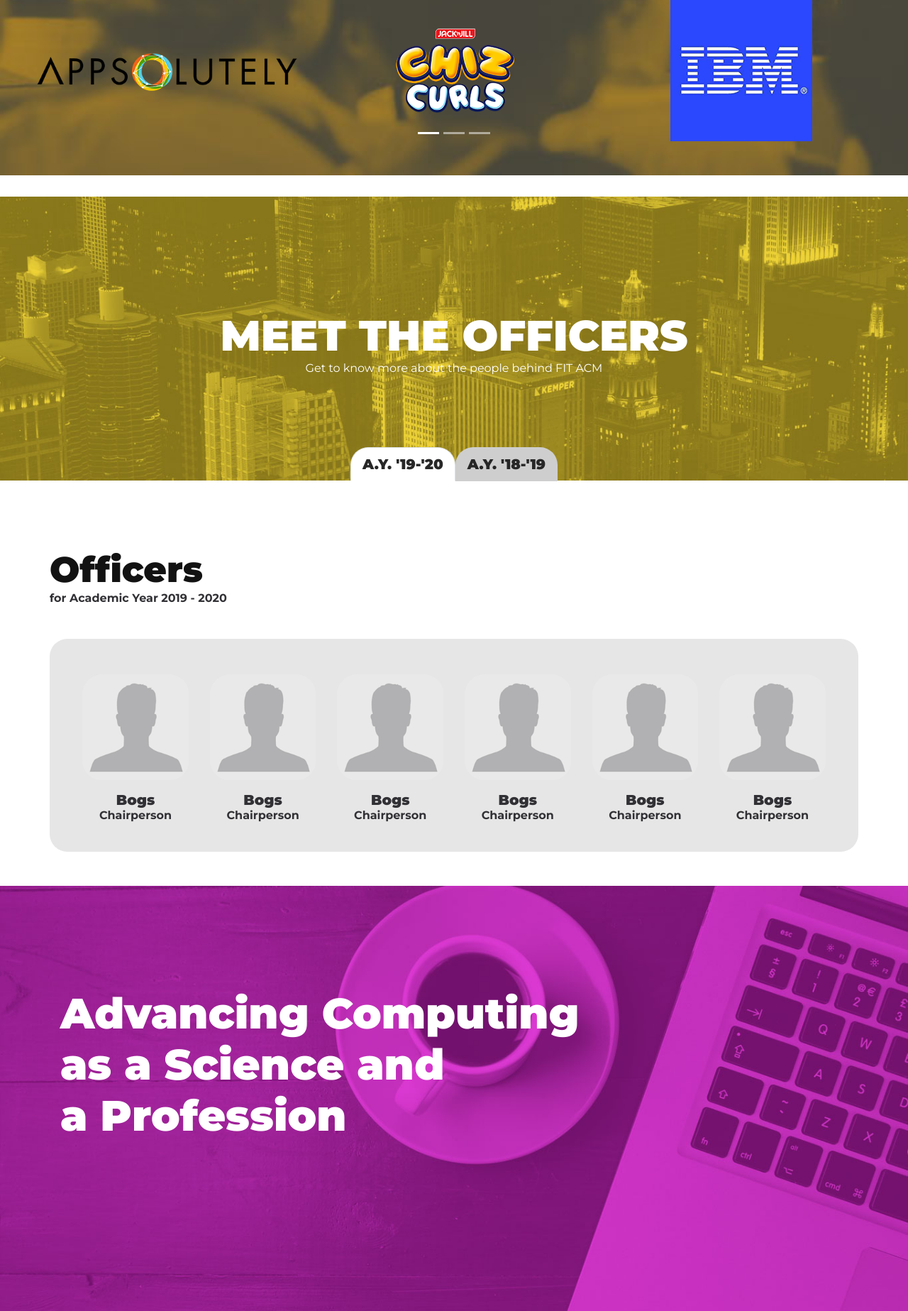
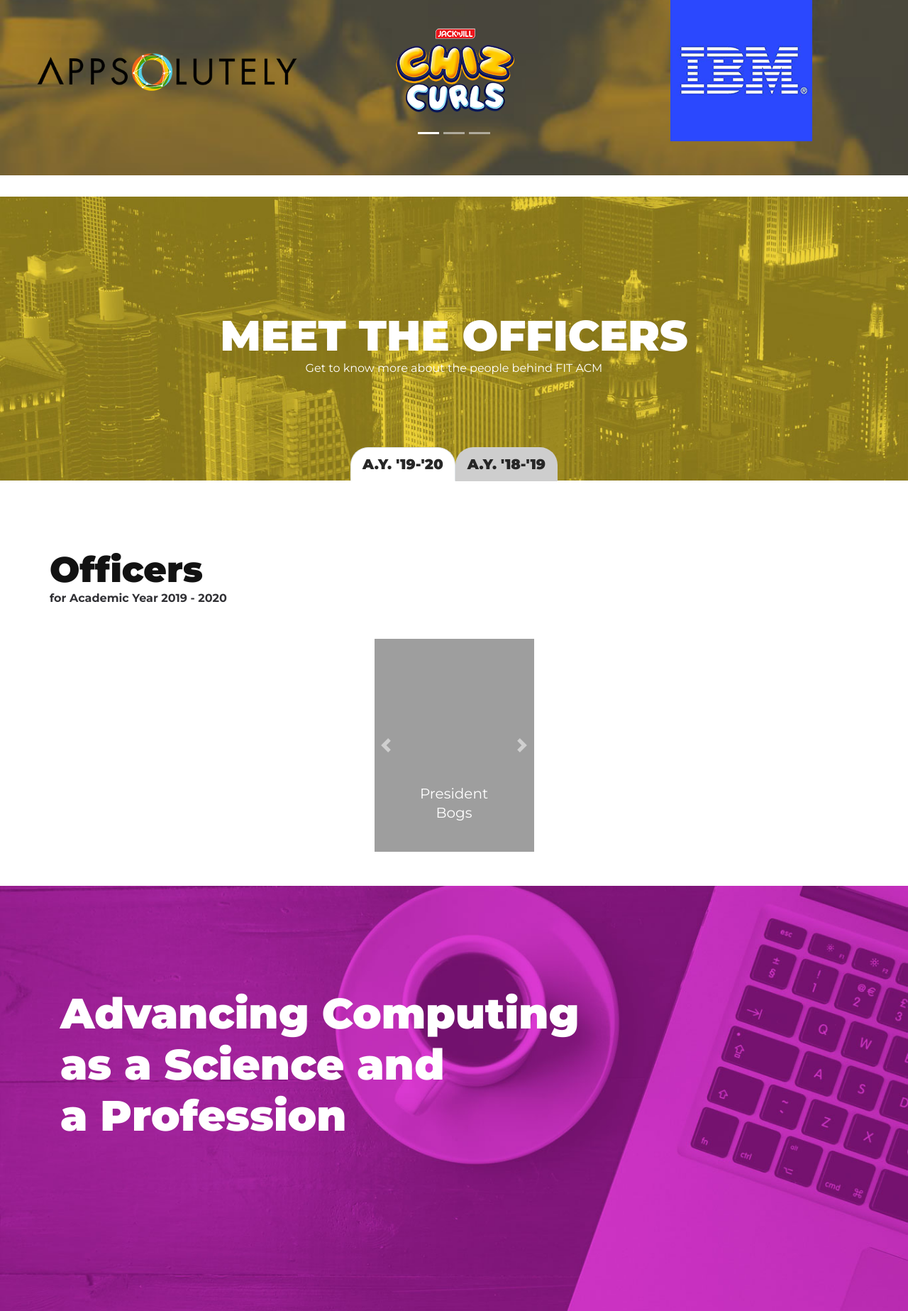
Before and after one commit to DauntlessDev/acm-tester, a PHP site: page / in a window 1280 px wide. Shown: the part 2471-4318 px from the top of the page at 71% size. Run offline with PHP 8.4, Linux system fonts and the light colour scheme; style sheets or scripts are compiled from the project's sources; some web fonts are replaced; grey boxes are pictures that could not be loaded.

Commit message:
Added Slideshow for Officers

```diff
--- a/page-officers.php
+++ b/page-officers.php
@@ -52,82 +52,86 @@
         <div class="row justify-content-start text-left">
             <h6>for Academic Year 2019 - 2020</h6> <!-- static year -->
         </div>
-            <div class="row justify-content-start text-left py-5">
+            <div class="row justify-content-center text-left py-5">
                 <div class="tab-content" id="myTabContent">
                     <div class="tab-pane fade show active" id="ay1920" role="tabpanel" aria-labelledby="ay1920-tab">
-                        <div class="side-scroll-officers">
-                            <div class="container">
-                                    <div class="row text-center">
-                                        <div class="col">
-                                            <img src="resources/img/icons/unknown.png" alt="" >
-                                            <h5 class="officer-name pt-3">Bogs</h5>
-                                            <h6>Chairperson</h6>
+
+                        <!-- Slideshows -->
+                        <div id="slideshowOfficers19-20" class="carousel slide" data-ride="carousel">
+                          <div class="carousel-inner">
+                            <div class="carousel-item active">
+                              <img src="https://placeimg.com/300/400/people/grayscale" class="d-block w-auto slidershow-officers" alt="...">
+                              <div class="carousel-caption d-none d-md-block">
+                                <h5>President</h5>
+                                <p>Bogs</p>
                               </div>
-                                        <div class="col">
-                                            <img src="resources/img/icons/unknown.png" alt="" >
-                                            <h5 class="officer-name pt-3">Bogs</h5>
-                                            <h6>Chairperson</h6>
                             </div>
-                                        <div class="col">
-                                            <img src="resources/img/icons/unknown.png" alt="" >
-                                            <h5 class="officer-name pt-3">Bogs</h5>
-                                            <h6>Chairperson</h6>
+                            <div class="carousel-item">
+                              <img src="https://placeimg.com/300/400/people/grayscale" class="d-block w-auto slidershow-officers" alt="...">
+                              <div class="carousel-caption d-none d-md-block">
+                                <h5>President</h5>
+                                <p>Bogs</p>
                               </div>
-                                        <div class="col">
-                                            <img src="resources/img/icons/unknown.png" alt="" >
-                                            <h5 class="officer-name pt-3">Bogs</h5>
-                                            <h6>Chairperson</h6>
                             </div>
-                                        <div class="col">
-                                            <img src="resources/img/icons/unknown.png" alt="" >
-                                            <h5 class="officer-name pt-3">Bogs</h5>
-                                            <h6>Chairperson</h6>
-                                        </div>
-                                        <div class="col">
-                                            <img src="resources/img/icons/unknown.png" alt="" >
-                                            <h5 class="officer-name pt-3">Bogs</h5>
-                                            <h6>Chairperson</h6>
+                            <div class="carousel-item">
+                              <img src="https://placeimg.com/300/400/people/grayscale" class="d-block w-auto slidershow-officers" alt="...">
+                              <div class="carousel-caption d-none d-md-block">
+                                <h5>President</h5>
+                                <p>Bogs</p>
                               </div>
                             </div>
                           </div>
+
+                          <a class="carousel-control-prev" href="#slideshowOfficers19-20" role="button" data-slide="prev">
+                            <span class="carousel-control-prev-icon" aria-hidden="true"></span>
+                            <span class="sr-only">Previous</span>
+                          </a>
+                          <a class="carousel-control-next" href="#slideshowOfficers19-20" role="button" data-slide="next">
+                            <span class="carousel-control-next-icon" aria-hidden="true"></span>
+                            <span class="sr-only">Next</span>
+                          </a>
+                      </div>
+                      <!-- ./Slideshows -->
+
+                    </div>
+                    <div class="tab-pane fade" id="ay1819" role="tabpanel" aria-labelledby="ay1819-tab">
+                      <div class="container">
+                        <!-- Slideshows -->
+                        <div id="slideshowOfficers18-19" class="carousel slide" data-ride="carousel">
+                          <div class="carousel-inner">
+                            <div class="carousel-item active">
+                              <img src="https://placeimg.com/300/400/people/grayscale" class="d-block w-auto slidershow-officers" alt="...">
+                              <div class="carousel-caption d-none d-md-block">
+                                <h5>President</h5>
+                                <p>Alain Vincent Mindana</p>
                               </div>
                             </div>
-                    <div class="tab-pane fade" id="ay1819" role="tabpanel" aria-labelledby="ay1819-tab">
-                        <div class="side-scroll-officers">
-                                <div class="container">
-                                    <div class="row text-center">
-                                        <div class="col">
-                                            <img src="resources/img/icons/unknown.png" alt="" >
-                                            <h5 class="officer-name pt-3">Alain Mindana</h5>
-                                            <h6>Chairperson</h6>
+                            <div class="carousel-item">
+                              <img src="https://placeimg.com/300/400/people/grayscale" class="d-block w-auto slidershow-officers" alt="...">
+                              <div class="carousel-caption d-none d-md-block">
+                                <h5>President</h5>
+                                <p>Alain Vincent Mindana</p>
                               </div>
-                                        <div class="col">
-                                            <img src="resources/img/icons/unknown.png" alt="" >
-                                            <h5 class="officer-name pt-3">Alain Mindana</h5>
-                                            <h6>Chairperson</h6>
                             </div>
-                                        <div class="col">
-                                            <img src="resources/img/icons/unknown.png" alt="" >
-                                            <h5 class="officer-name pt-3">Alain Mindana</h5>
-                                            <h6>Chairperson</h6>
-                                        </div>
-                                        <div class="col">
-                                            <img src="resources/img/icons/unknown.png" alt="" >
-                                            <h5 class="officer-name pt-3">Alain Mindana</h5>
-                                            <h6>Chairperson</h6>
-                                        </div>
-                                        <div class="col">
-                                            <img src="resources/img/icons/unknown.png" alt="" >
-                                            <h5 class="officer-name pt-3">Alain Mindana</h5>
-                                            <h6>Chairperson</h6>
-                                        </div>
-                                        <div class="col">
-                                            <img src="resources/img/icons/unknown.png" alt="" >
-                                            <h5 class="officer-name pt-3">Alain Mindana</h5>
-                                            <h6>Chairperson</h6>
+                            <div class="carousel-item">
+                              <img src="https://placeimg.com/300/400/people/grayscale" class="d-block w-auto slidershow-officers" alt="...">
+                              <div class="carousel-caption d-none d-md-block">
+                                <h5>President</h5>
+                                <p>Alain Vincent Mindana</p>
                               </div>
                             </div>
                           </div>
+
+                          <a class="carousel-control-prev" href="#slideshowOfficers18-19" role="button" data-slide="prev">
+                            <span class="carousel-control-prev-icon" aria-hidden="true"></span>
+                            <span class="sr-only">Previous</span>
+                          </a>
+                          <a class="carousel-control-next" href="#slideshowOfficers18-19" role="button" data-slide="next">
+                            <span class="carousel-control-next-icon" aria-hidden="true"></span>
+                            <span class="sr-only">Next</span>
+                          </a>
+                        </div>
+                        <!-- ./Slideshows -->
                       </div>
                     </div>
                     <!--div class="tab-pane fade" id="ay1617" role="tabpanel" aria-labelledby="ay1617-tab">1617</div>
--- a/resources/css/custom.css
+++ b/resources/css/custom.css
@@ -184,3 +184,8 @@
     -moz-box-shadow: 10px 10px 5px -9px rgba(0,0,0,0.59);
     box-shadow: 10px 10px 5px -9px rgba(0,0,0,0.59);
 }
+
+
+.slidershow-officers {
+  height: 300px;
+}
```
Lines whose indentation alone changed are shown as unchanged.
